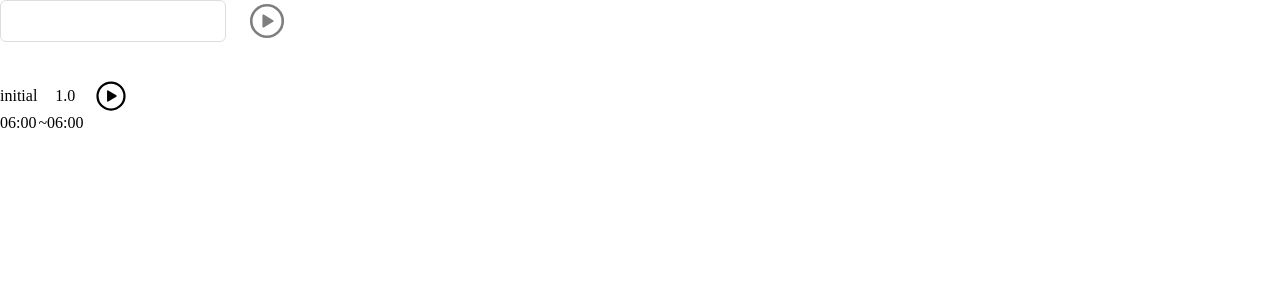
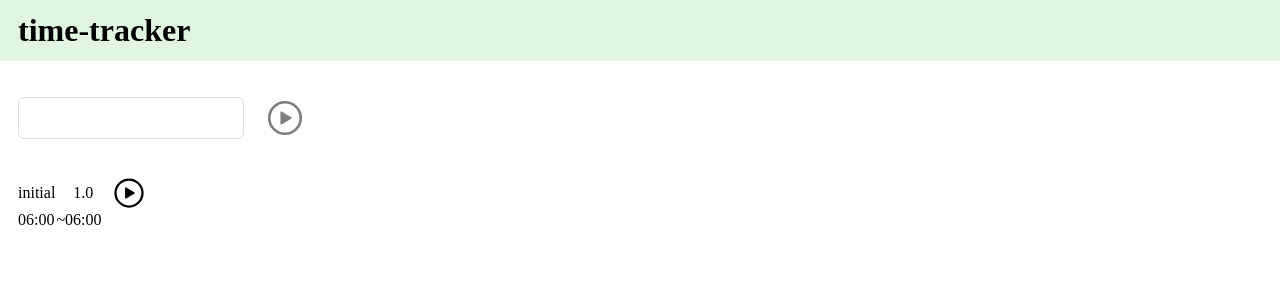
Before and after one commit to fujit/time-tracker, a React app: page / in a window 1280 px wide. Shown: the top 300 px of the page. Built offline with nearby package versions, Linux system fonts and the light colour scheme.

Commit message:
add header

```diff
--- a/src/components/App.tsx
+++ b/src/components/App.tsx
@@ -1,4 +1,5 @@
 import * as React from 'react'
+import { Header } from './Pages/Header'
 import { Home } from './Pages/Home'
 
 const App: React.FC = () => {
@@ -15,7 +16,12 @@ const App: React.FC = () => {
       ],
     },
   ]
-  return <Home initialData={initialData} />
+  return (
+    <>
+      <Header title="time-tracker" />
+      <Home initialData={initialData} />
+    </>
+  )
 }
 
 export default App
--- /dev/null
+++ b/src/components/Pages/Header.scss
@@ -0,0 +1,8 @@
+@use '../../assets/styles/Colors.scss';
+
+.header {
+  width: 100%;
+  margin-bottom: 36px;
+  padding: 12px 18px;
+  background-color: Colors.$primary;
+}
--- /dev/null
+++ b/src/components/Pages/Header.scss.d.ts
@@ -0,0 +1 @@
+export const header: string;
--- /dev/null
+++ b/src/components/Pages/Header.tsx
@@ -0,0 +1,12 @@
+import * as React from 'react'
+import * as styles from './Header.scss'
+
+type Props = {
+  title: string
+}
+
+export const Header: React.FC<Props> = ({ title }) => (
+  <div className={styles.header}>
+    <h1>{title}</h1>
+  </div>
+)
--- /dev/null
+++ b/src/components/Pages/Home.scss
@@ -0,0 +1,3 @@
+.home {
+  padding-left: 18px;
+}
--- a/src/components/Pages/Home.scss.d.ts
+++ b/src/components/Pages/Home.scss.d.ts
@@ -1 +1 @@
-export const main: string;
+export const home: string;
--- a/src/components/Pages/Home.tsx
+++ b/src/components/Pages/Home.tsx
@@ -1,4 +1,5 @@
 import * as React from 'react'
+import * as styles from './Home.scss'
 import { TrackerForm } from '../TrackerForm/TrackerForm'
 import { TrackerHistory } from '../TrackerHistory/TrackerHistory'
 import * as DateUtil from '../../utils/DateUtil'
@@ -24,7 +25,7 @@ const Component: React.FC<Props> = ({
   inprogress,
   currentCount,
 }) => (
-  <div>
+  <div className={styles.home}>
     <TrackerForm inprogress={inprogress} startCount={startCount} />
     <TrackerHistory
       trackers={trackers}
```
